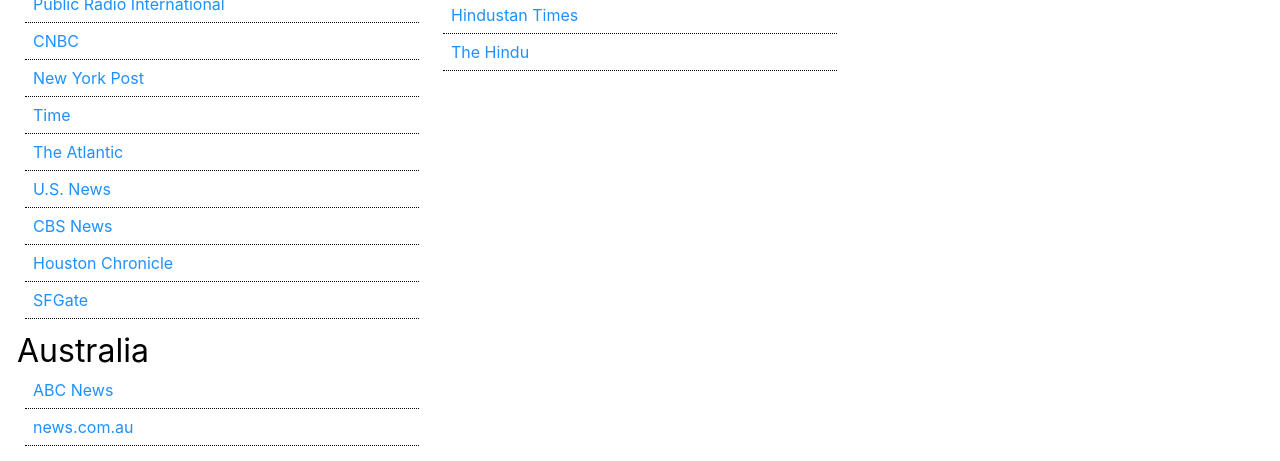
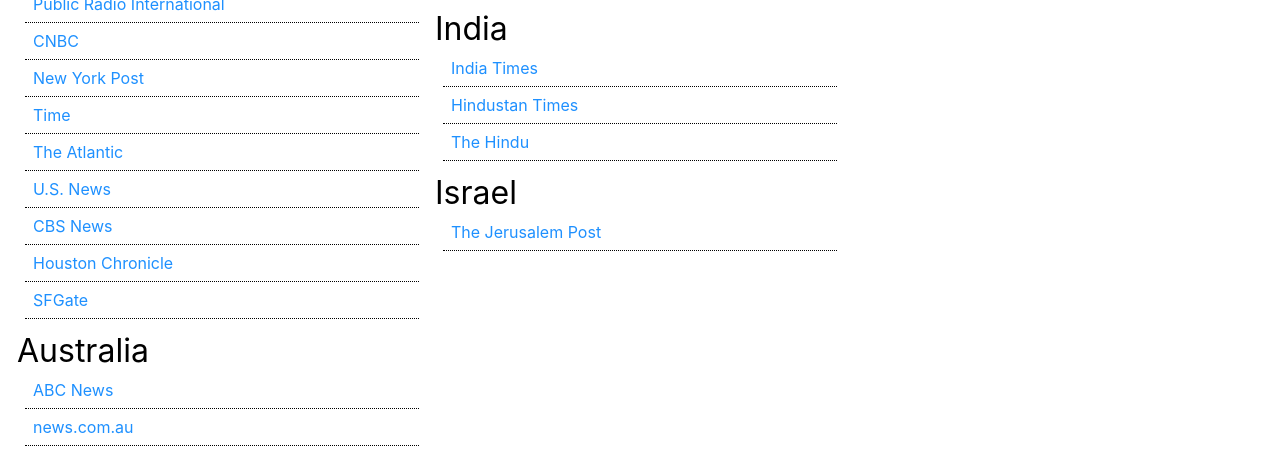
Before and after one commit to bogolyandras/personal-website-gatsby, a Gatsby site: page /world-news in a window 1280 px wide. Shown: the part 723-1184 px from the top of the page. Built offline with nearby package versions, Linux system fonts and the light colour scheme; Gatsby itself is replaced by a stand-in of ours.

Commit message:
More corrections

```diff
--- a/package.json
+++ b/package.json
@@ -5,7 +5,7 @@
   "version": "0.1.0",
   "license": "MIT",
   "scripts": {
-    "build": "gatsby build",
+    "build": "rimraf public && gatsby build",
     "develop": "gatsby develop",
     "format": "prettier --write src/**/*.{js,jsx}",
     "start": "npm run develop",
@@ -18,7 +18,8 @@
     "gatsby-plugin-react-helmet": "^3.0.12",
     "react": "^16.8.6",
     "react-dom": "^16.8.6",
-    "react-helmet": "^5.2.1"
+    "react-helmet": "^5.2.1",
+    "rimraf": "^2.6.3"
   },
   "devDependencies": {
     "prettier": "^1.18.0"
--- a/src/pages/world-news.js
+++ b/src/pages/world-news.js
@@ -99,13 +99,26 @@ const sections = [
       ]
     },
     {
+      "name": "Saudi Arabia",
+      "websites": [
+        { "name": "Arab news", "url": "http://www.arabnews.com/" }
+      ]
+    },
+    {
       "name": "India",
       "websites": [
         { "name": "India Times", "url": "http://www.indiatimes.com/" },
         { "name": "Hindustan Times", "url": "http://www.hindustantimes.com/" },
         { "name": "The Hindu", "url": "http://www.thehindu.com/" }
       ]
+    },
+    {
+      "name": "Israel",
+      "websites": [
+        { name: "The Jerusalem Post", "url": "https://www.jpost.com/" }
+      ]
     }
+
   ],
   [
     {
@@ -141,6 +154,8 @@ const sections = [
   ]
 ];
 
+var i = 0;
+
 /**
  * A section is rather an invisible divider.
  * On a normal desktop screen (>700px) we typically have 3 vertically divided sections.
@@ -150,7 +165,7 @@ const sections = [
 const Section = (props) => (
   <ul style={{listStyle: "none", padding: 0, margin: 0}}>
     {
-      props.subSections.map((subSectionData) => <li><SubSection name={subSectionData.name} websites={subSectionData.websites} /></li>)
+      props.subSections.map((subSectionData) => <li key={i++}><SubSection name={subSectionData.name} websites={subSectionData.websites} /></li>)
     }
   </ul>
 )
@@ -172,7 +187,7 @@ const SubSection = (props) => (
     <h1 style={{margin: 2}}>{props.name}</h1>
     <ul style={{listStyle: "none", padding: "0px 10px 10px 10px"}}>
       {
-        props.websites.map((website) => <li style={{padding: "0.5rem", borderBottom: "black dotted 1px"}}><Link name={website.name} url={website.url} /></li>)
+        props.websites.map((website) => <li style={{padding: "0.5rem", borderBottom: "black dotted 1px"}} key={i++}><Link name={website.name} url={website.url} key={i++} /></li>)
       }
     </ul>
   </div>
@@ -203,7 +218,7 @@ export default () => (
         <tbody style={{verticalAlign: "top"}}>
           <tr>
             {
-              sections.map((sectionData) => <td><Section subSections={sectionData} /></td>)
+              sections.map((sectionData) => <td key={i++}><Section subSections={sectionData} /></td>)
             }
           </tr>
         </tbody>
```
